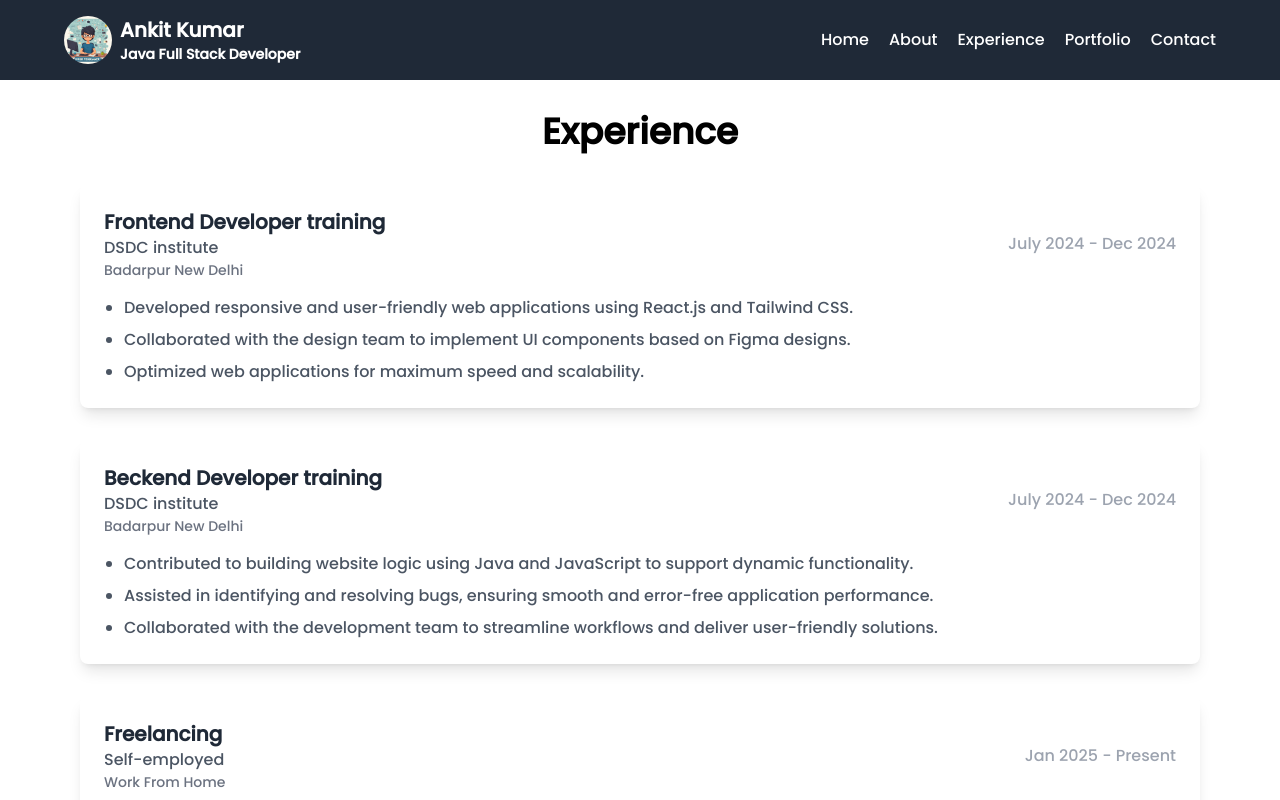
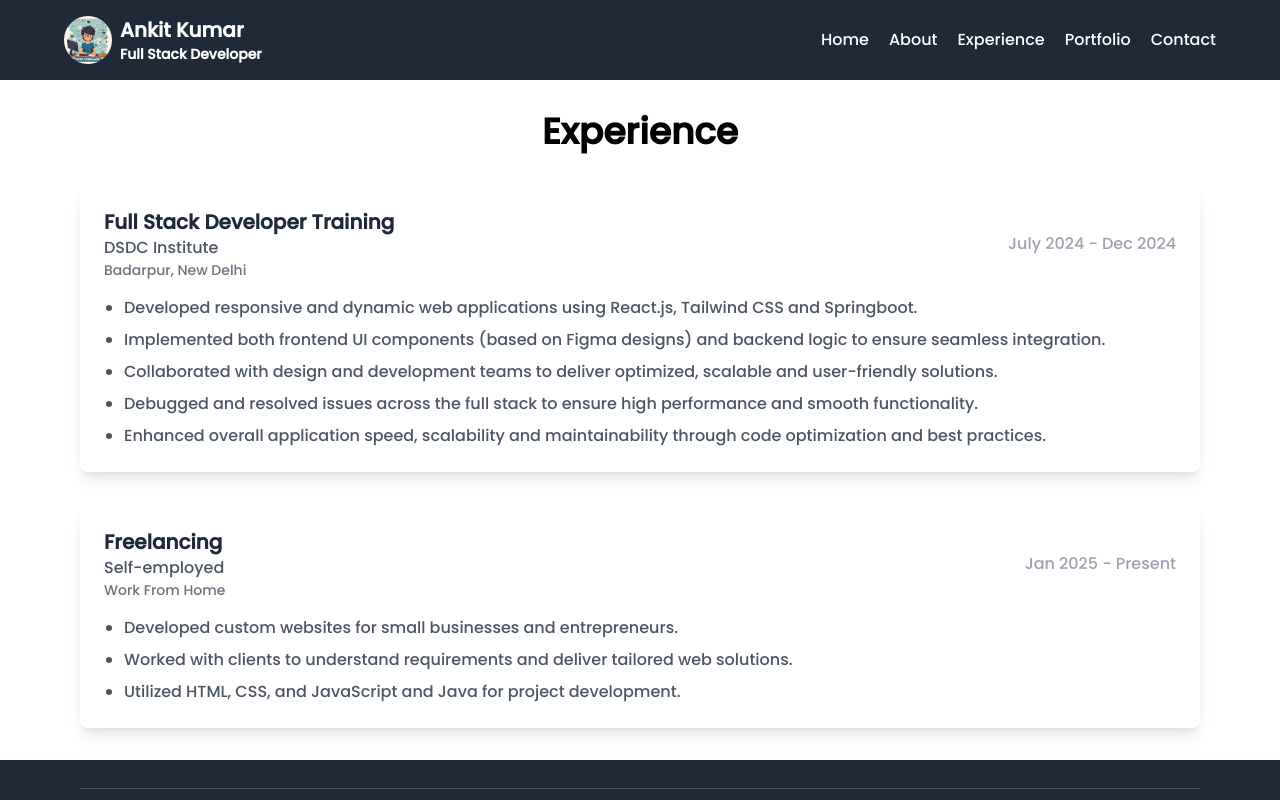
Before and after one commit to Ankit-Kumar-71/PortFolio, a React (Vite) app: page /experience in a window 1280 px wide. Shown: the top 800 px of the page. Built offline with nearby package versions, Linux system fonts and the light colour scheme.

Commit message:
enhance portfolio

```diff
--- a/src/components/About.jsx
+++ b/src/components/About.jsx
@@ -27,10 +27,10 @@ const About = () => {
             About Me
           </h1>
           <p className="text-lg text-gray-600 leading-relaxed">
-            Hello! I’m a passionate Java Full Stack Developer with hands-on
+            Hello! I’m a passionate Full Stack Developer with hands-on
             experience in both Frontend and Backend Technologies. I enjoy
             building web applications and solving real-world problems using my
-            knowledge of Java and JavaScript. I’m always seen to learn new
+            knowledge of Java and JavaScript. I’m always eager to learn new
             technologies and continuously grow by working on challenging
             projects.
           </p>
--- a/src/components/Experience.jsx
+++ b/src/components/Experience.jsx
@@ -1,25 +1,16 @@
 const Experience = () => {
   const experiences = [
     {
-      title: "Frontend Developer training",
-      company: "DSDC institute",
+      title: "Full Stack Developer Training",
+      company: "DSDC Institute",
       duration: "July 2024 - Dec 2024",
-      location: "Badarpur New Delhi",
+      location: "Badarpur, New Delhi",
       responsibilities: [
-        "Developed responsive and user-friendly web applications using React.js and Tailwind CSS.",
-        "Collaborated with the design team to implement UI components based on Figma designs.",
-        "Optimized web applications for maximum speed and scalability.",
-      ],
-    },
-    {
-      title: "Beckend Developer training",
-      company: "DSDC institute",
-      duration: "July 2024 - Dec 2024",
-      location: "Badarpur New Delhi",
-      responsibilities: [
-        "Contributed to building website logic using Java and JavaScript to support dynamic functionality.",
-        "Assisted in identifying and resolving bugs, ensuring smooth and error-free application performance.",
-        "Collaborated with the development team to streamline workflows and deliver user-friendly solutions."
+        "Developed responsive and dynamic web applications using React.js, Tailwind CSS and Springboot.",
+        "Implemented both frontend UI components (based on Figma designs) and backend logic to ensure seamless integration.",
+        "Collaborated with design and development teams to deliver optimized, scalable and user-friendly solutions.",
+        "Debugged and resolved issues across the full stack to ensure high performance and smooth functionality.",
+        "Enhanced overall application speed, scalability and maintainability through code optimization and best practices.",
       ],
     },
     {
@@ -47,7 +38,9 @@ const Experience = () => {
           >
             <div className="flex justify-between items-center mb-4">
               <div>
-                <h3 className="text-xl font-semibold text-gray-800">{exp.title}</h3>
+                <h3 className="text-xl font-semibold text-gray-800">
+                  {exp.title}
+                </h3>
                 <p className="text-gray-600">{exp.company}</p>
                 <p className="text-sm text-gray-500">{exp.location}</p>
               </div>
@@ -56,7 +49,9 @@ const Experience = () => {
 
             <ul className="list-disc pl-5 space-y-2">
               {exp.responsibilities.map((task, idx) => (
-                <li key={idx} className="text-gray-600">{task}</li>
+                <li key={idx} className="text-gray-600">
+                  {task}
+                </li>
               ))}
             </ul>
           </div>
--- a/src/components/Home.jsx
+++ b/src/components/Home.jsx
@@ -12,11 +12,11 @@ const Home = () => {
             Hi, I am a Developer
           </h1> */}
           <p className="text-lg md:text-2xl text-gray-600 leading-relaxed max-w-xl mx-auto md:mx-0">
-            Highly motivated and detail-oriented Java Full Stack Developer with a
-            strong foundation in Java, JavaScript, and modern full-stack
-            technologies. I am passionate about building scalable, efficient,
+            Highly motivated and detail-oriented Full Stack Developer with a
+            strong foundation in Java, JavaScript and modern full-stack
+            technologies. I am passionate about building scalable, efficient
             and user-friendly web applications. Adept at working in
-            collaborative, agile teams, and committed to continuous learning and
+            collaborative, agile teams and committed to continuous learning and
             best coding practices across both frontend and backend development.
             Seeking to leverage my skills to contribute to innovative projects
             and create positive impact.
--- a/src/components/Navbar.jsx
+++ b/src/components/Navbar.jsx
@@ -23,7 +23,7 @@ const Navbar = () => {
           <img src={pic} className="h-12 w-12 rounded-full" alt="logo" />
           <h1 className="font-semibold text-xl cursor-pointer">
             Ankit Kumar
-            <p className="text-sm">Java Full Stack Developer</p>
+            <p className="text-sm">Full Stack Developer</p>
           </h1>
         </div>
 
```
